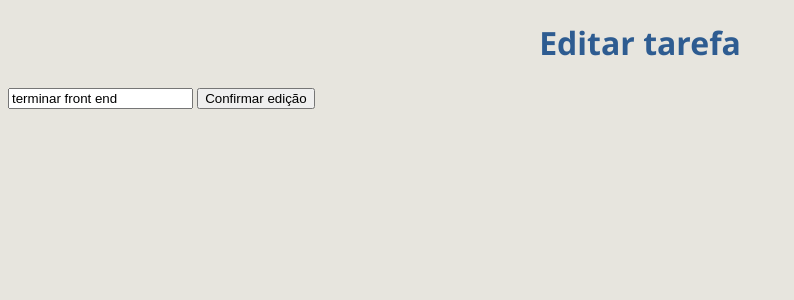
After one commit to giov8/lista-de-tarefas, a Flask app: page /tarefas/editar/5 in a window 1280 px wide. The commit adds this page. Shown: the top 300 px of the page, without its empty margins (0-794 px from the left). Run offline with Flask 3, Linux system fonts and the light colour scheme; a user stored in the database is signed in; data comes from the database, SQL or seed files in the repository; both versions use the stored data as it was after the commit.

Commit message:
Editar tarefa

```diff
--- a/app.py
+++ b/app.py
@@ -71,6 +71,22 @@ def excluir_tarefa(id):
     else:
         return "Ocorreu um erro ao excluir a tarefa"
 
+ # ---
+
+@app.route('/tarefas/editar/<int:id>', methods=["GET", "POST"])
+def editar_tarefa(id):
+    # pega o e-mail da sessão para verificar se é o dono da tarefa
+    email = session['usuario']
+    if (request.method == "GET"):
+        conteudo_tarefa = database.buscar_conteudo_tarefa(id)
+        return render_template('editar.html', tarefa=conteudo_tarefa, id=id)
+    if (request.method == "POST"):
+        form = request.form
+        novo_conteudo = form['conteudo']
+        database.editar_tarefa(novo_conteudo, id)
+        return redirect(url_for('lista'))
+ # ---
+
 @app.route('/excluir_usuario')
 def excluir_usuario():
     email = session['usuario']
--- a/database.py
+++ b/database.py
@@ -119,5 +119,28 @@ def excluir_usuario(email):
     conexao.commit()
     return True
 
+def buscar_conteudo_tarefa(id):
+    # Conecta com o banco
+    conexao = conectar_banco()
+    cursor = conexao.cursor()
+
+    #Executa a query do conteúdo
+    cursor.execute('''SELECT conteudo FROM tarefas WHERE id=?''', (id,))
+    conexao.commit()
+    conteudo = cursor.fetchone()
+
+    #Retorna o conteudo
+    return(conteudo[0])
+
+def editar_tarefa(novo_conteudo, id):
+    # Conecta com o banco
+    conexao = conectar_banco()
+    cursor = conexao.cursor()
+
+    #Executa o comando
+    cursor.execute('''UPDATE tarefas SET conteudo=? WHERE id=?''', (novo_conteudo, id))
+    conexao.commit()
+    return True
+
 if __name__ == '__main__':
     criar_tabelas()
--- /dev/null
+++ b/templates/editar.html
@@ -0,0 +1,20 @@
+<!DOCTYPE html>
+<html lang="en">
+<head>
+    <meta charset="UTF-8">
+    <meta name="viewport" content="width=device-width, initial-scale=1.0">
+    <title>Lista de Tarefas</title>
+    <link rel="stylesheet" href="/static/styles.css">
+</head>
+<body>
+    <h1>Editar tarefa</h1>
+    <div class="formulario">
+        <form action="/tarefas/editar/{{ id }}" method="POST">
+            <input value="{{tarefa}}" type="text" id="conteudo"
+            name="conteudo" placeholder="O que precisa ser feito?" content="teste" required>
+            <button type="submit" class="btn">Confirmar edição</button>
+        </form>
+    </div>
+
+</body>
+</html>
--- a/templates/lista.html
+++ b/templates/lista.html
@@ -26,8 +26,8 @@
         </label>
         <input type="button"
             onclick="window.location.href='/tarefas/excluir/{{ tarefa[0] }}'" value="Excluir">
-        <!-- <input type="button"
-        onclick="window.location.href='/tarefas/editar/{{ tarefa[0] }}'" value="Editar"> -->
+        <input type="button"
+        onclick="window.location.href='/tarefas/editar/{{ tarefa[0] }}'" value="Editar">
         <hr>
     {% endfor %}
 
```
Also changed, not shown: Prototipo Editar.png (added), tarefas.db.
